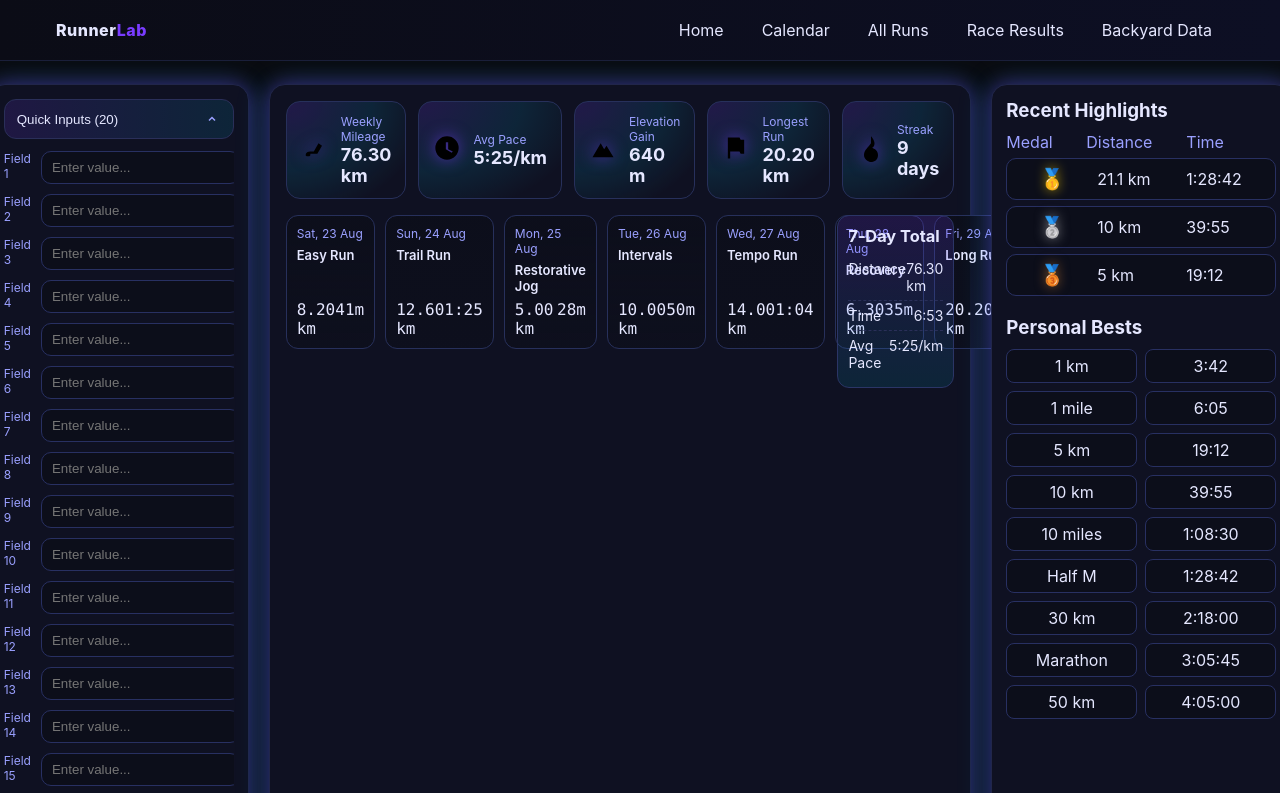
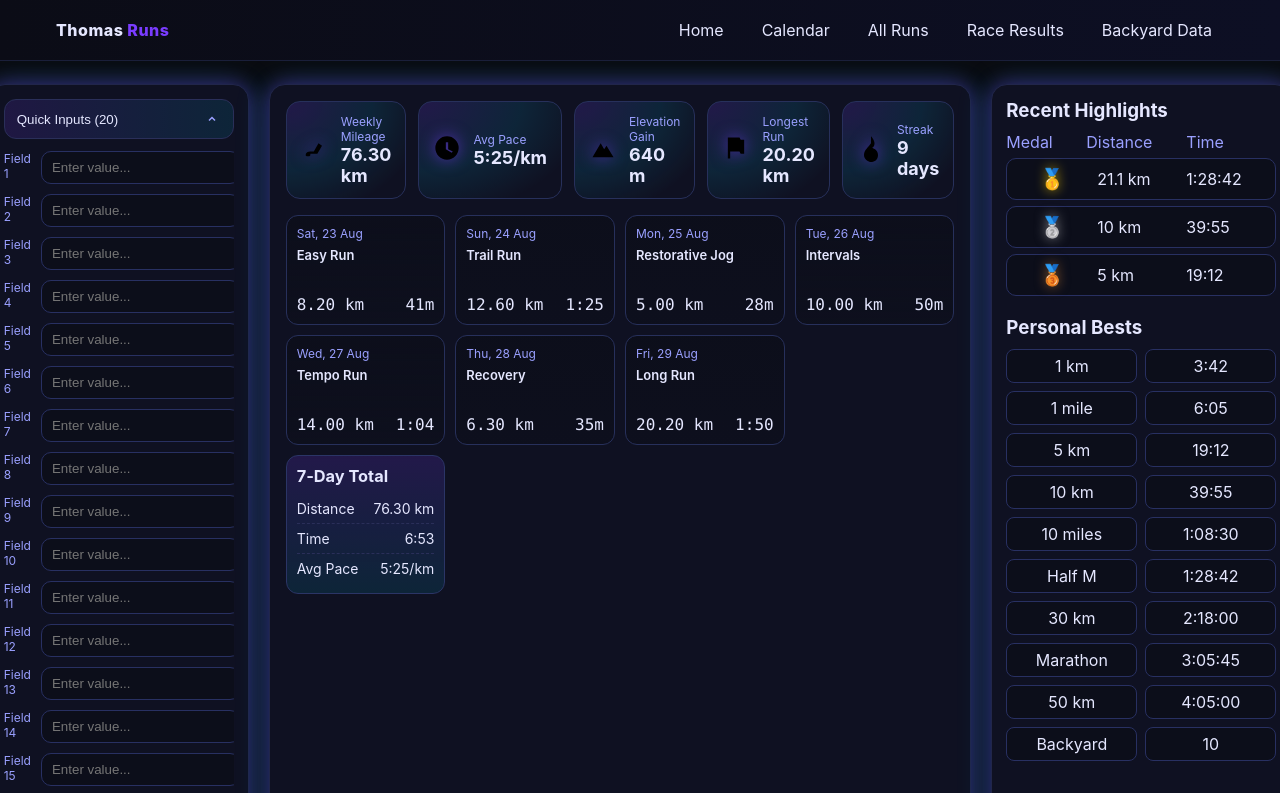
Before and after one commit to Thomas-Runner/Thomas-Runner.github.io, a plain HTML site: page index.html in a window 1280 px wide. Shown: the top 793 px of the page. Drawn offline with Linux system fonts and the light colour scheme.

Commit message:
Add files via upload

```diff
--- a/index.html
+++ b/index.html
@@ -9,7 +9,7 @@
 <body>
 <header class="nav">
   <div class="nav-inner">
-    <div class="brand">Runner<span>Lab</span></div>
+    <div class="brand">Thomas<span> Runs</span></div>
     <nav class="links">
       <a href="index.html" class="nav-link">Home</a>
       <a href="calendar.html" class="nav-link">Calendar</a>
@@ -87,6 +87,7 @@
         <div>30 km</div><div>2:18:00</div>
         <div>Marathon</div><div>3:05:45</div>
         <div>50 km</div><div>4:05:00</div>
+        <div>Backyard</div><div>10</div>
       </div>
     </div>
 </div>
@@ -178,6 +179,7 @@
         <div>30 km</div><div>2:18:00</div>
         <div>Marathon</div><div>3:05:45</div>
         <div>50 km</div><div>4:05:00</div>
+        <div>Backyard</div><div>10</div>
       </div>
     </div>
 </div>
--- a/style.css
+++ b/style.css
@@ -79,8 +79,8 @@ a{color:inherit;text-decoration:none}
 *::-webkit-scrollbar-thumb{background:linear-gradient(180deg,var(--accent),var(--accent-2));border-radius:20px}
 
 /* Adjust runs grid with 8 equal columns */
-.runs-and-summary{display:grid;grid-template-columns:repeat(8,1fr);gap:10px}
-.runs-grid{grid-column:span 7;display:grid;grid-template-columns:repeat(7,1fr);gap:10px}
+.runs-and-summary{display:grid;grid-template-columns:repeat(4,1fr);gap:10px}
+.runs-grid{grid-column:1/-1;display:grid;grid-template-columns:repeat(4,1fr);gap:10px}
 .runs-summary{grid-column:span 1;padding:10px;font-size:14px}
 
 /* Personal Bests */
```
